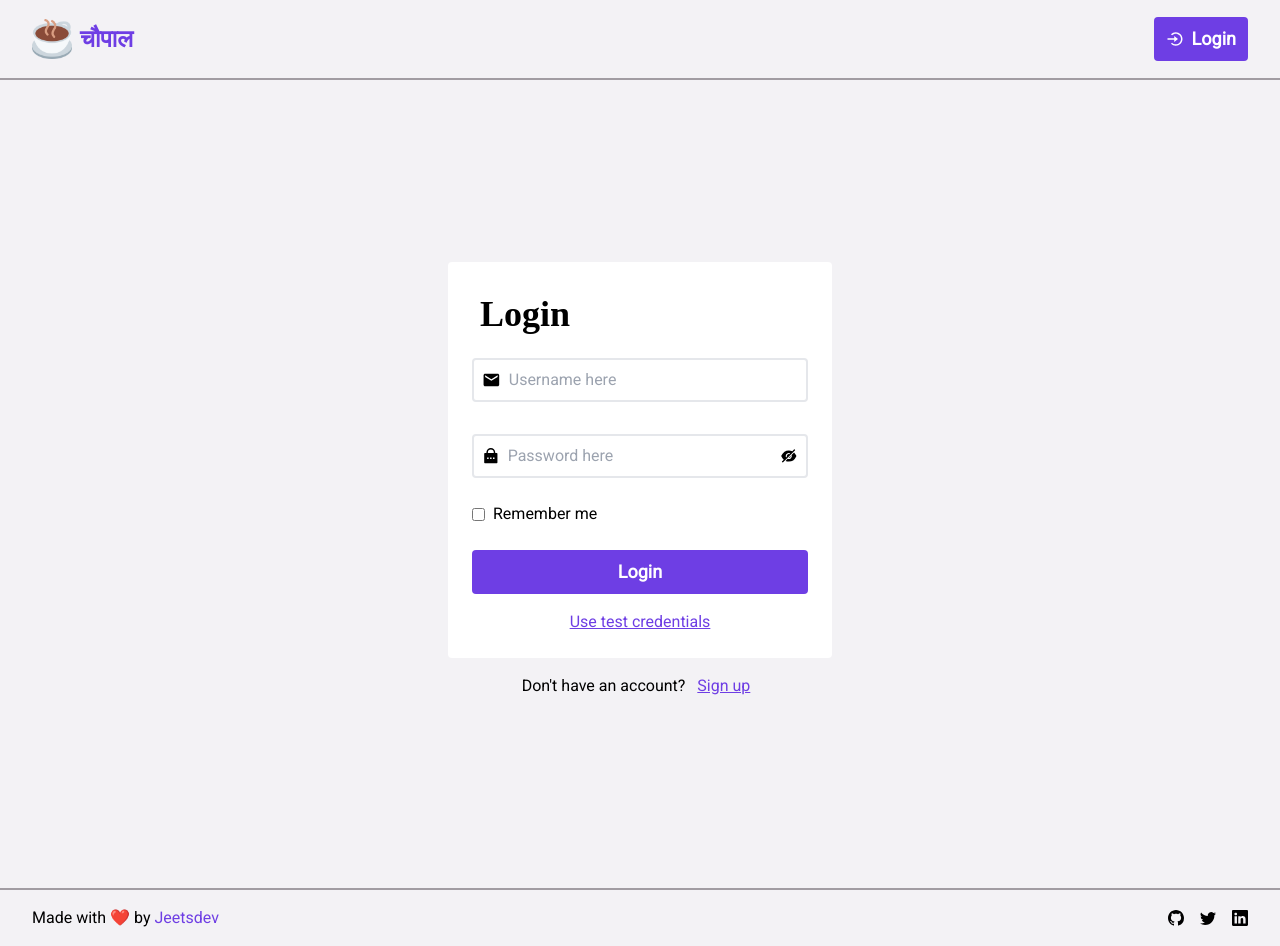
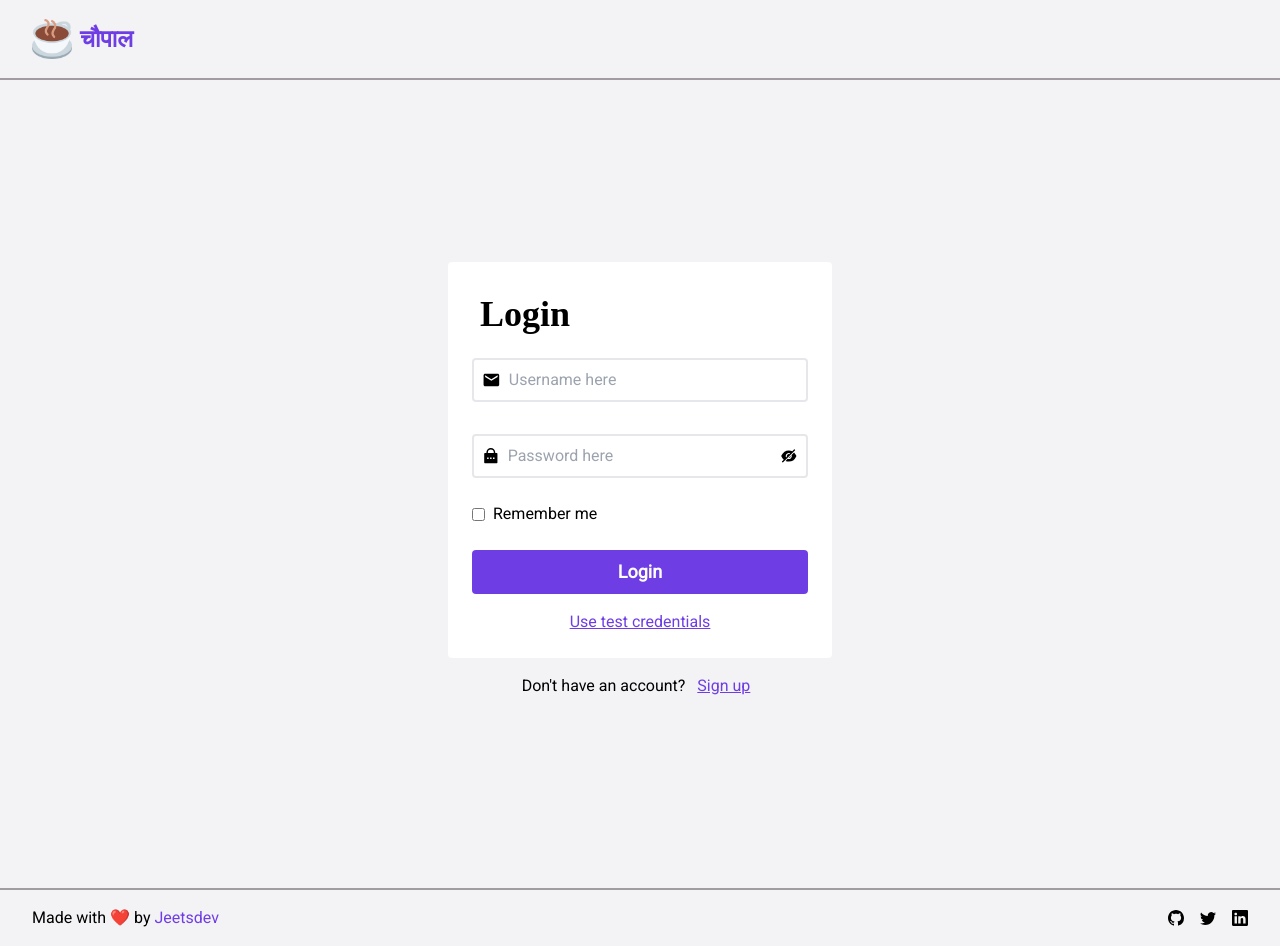
Before and after one commit to jeetsdev/chaupal, a React (Create React App) app: page /login in a window 1280 px wide. Built offline with nearby package versions, Linux system fonts and the light colour scheme; no server answers; a web font is replaced by a local one; what miragejs would draw is missing.

Commit message:
removed unused UI

```diff
--- a/src/components/Header/Header.jsx
+++ b/src/components/Header/Header.jsx
@@ -29,7 +29,7 @@ export const Header = () => {
                     <input type="text" placeholder="Search here" className='p-2 outline-none bg-inherit' />
                 </form>}
             </div>
-            <div>
+            <div className='hidden'>
                 {authToken ?
                     <button className='flex justify-center items-center p-2 rounded btn-secondary-outline font-bold' onClick={logoutHandler}>
                         <BiLogOutCircle className="mx-1" />
```
